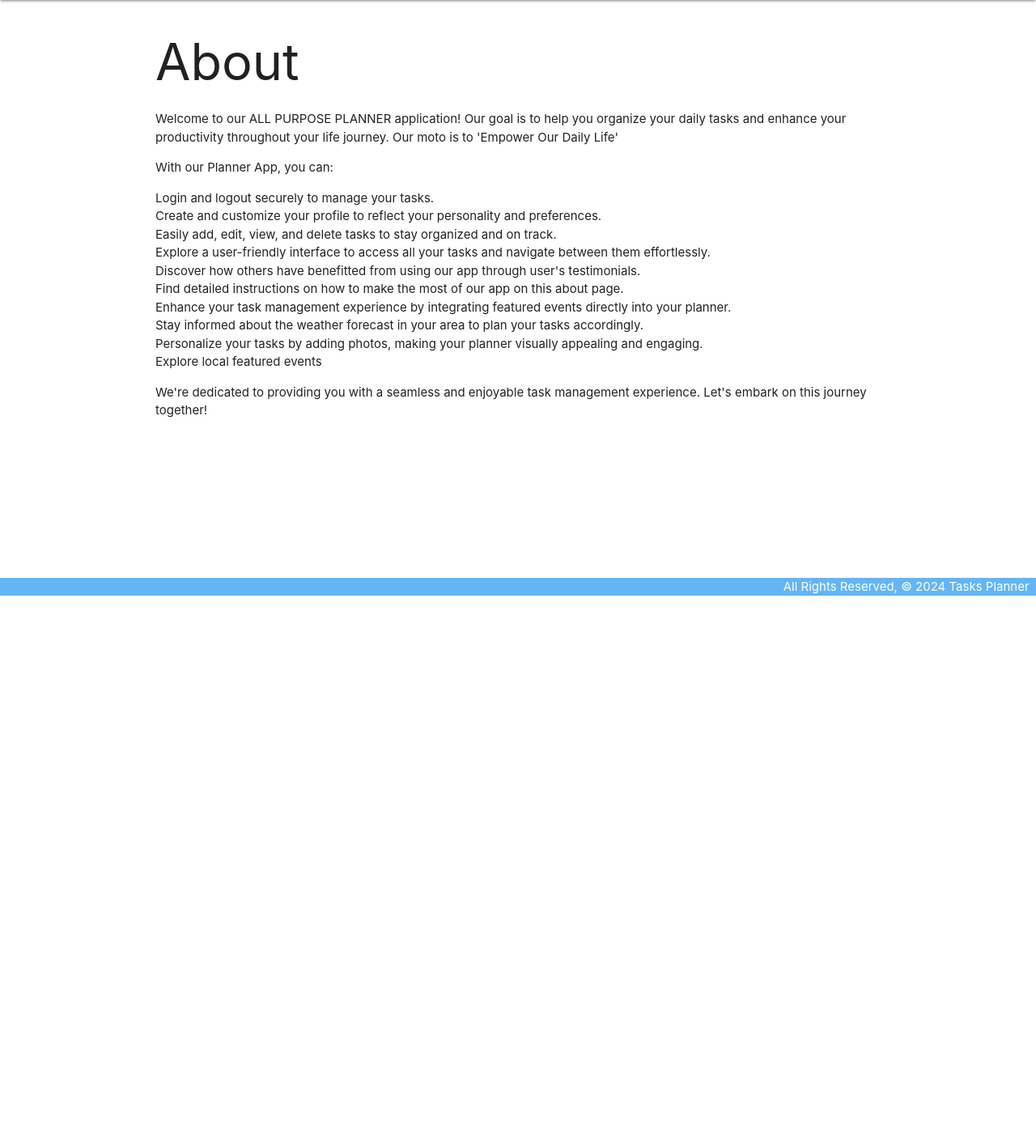
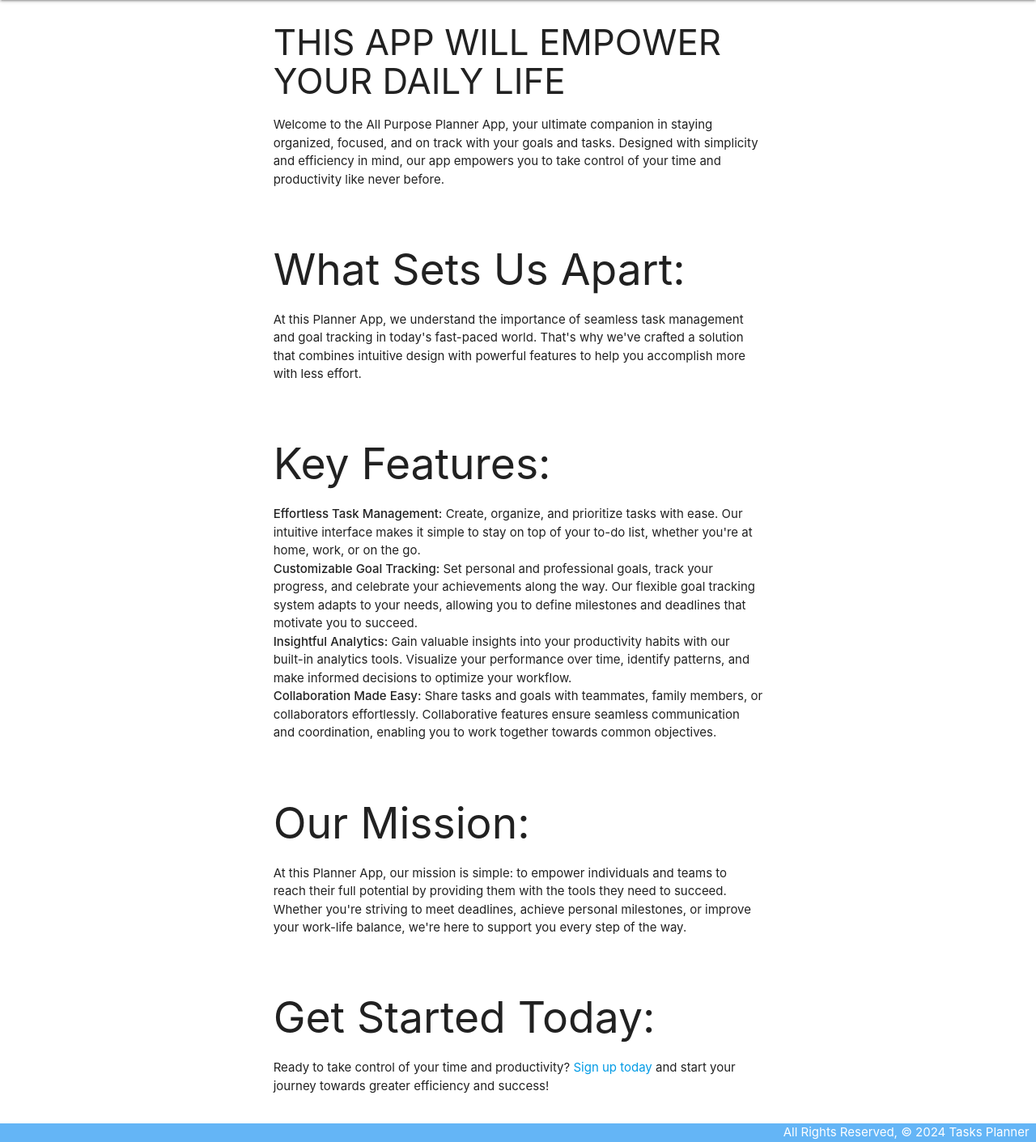
Before and after one commit to MarkB28Jr/all_purpose_planner, a Django app: page /about/ in a window 1280 px wide. Shown: the part 64-1475 px from the top of the page at 81% size. Before the commit the page ends 800 px from the top, so only its background shows below. Run offline with Django 5.2, Linux system fonts and the light colour scheme.

Commit message:
More Updating

```diff
--- a/main_app/templates/about.html
+++ b/main_app/templates/about.html
@@ -1,24 +1,47 @@
 {% extends 'base.html' %}
+
 {% block content %}
+<div class="container">
+    <div class="row">
+        <div class="col s12">
+            <h3>THIS APP WILL EMPOWER YOUR DAILY LIFE</h3>
+            <p>Welcome to the All Purpose Planner App, your ultimate companion in staying organized, focused, and on track with your goals and tasks. Designed with simplicity and efficiency in mind, our app empowers you to take control of your time and productivity like never before.</p>
 
-<h1>About</h1>
+        </div>
+    </div>
 
-<p>Welcome to our ALL PURPOSE PLANNER application! Our goal is to help you organize your daily tasks and enhance your productivity throughout your life journey. Our moto is to 'Empower Our Daily Life'</p>
+    <div class="row">
+        <div class="col s12">
+            <h2>What Sets Us Apart:</h2>
+            <p>At this Planner App, we understand the importance of seamless task management and goal tracking in today's fast-paced world. That's why we've crafted a solution that combines intuitive design with powerful features to help you accomplish more with less effort.</p>
+        </div>
+    </div>
 
-<p>With our Planner App, you can:</p>
-<ul>
-  <li>Login and logout securely to manage your tasks.</li>
-  <li>Create and customize your profile to reflect your personality and preferences.</li>
-  <li>Easily add, edit, view, and delete tasks to stay organized and on track.</li>
-  <li>Explore a user-friendly interface to access all your tasks and navigate between them effortlessly.</li>
-  <li>Discover how others have benefitted from using our app through user's testimonials.</li>
-  <li>Find detailed instructions on how to make the most of our app on this about page.</li>
-  <li>Enhance your task management experience by integrating featured events directly into your planner.</li>
-  <li>Stay informed about the weather forecast in your area to plan your tasks accordingly.</li>
-  <li>Personalize your tasks by adding photos, making your planner visually appealing and engaging.</li>
-  <li>Explore local featured events</li>
-</ul>
+    <div class="row">
+        <div class="col s12">
+            <h2>Key Features:</h2>
+            <ul>
+                <li><strong>Effortless Task Management:</strong> Create, organize, and prioritize tasks with ease. Our intuitive interface makes it simple to stay on top of your to-do list, whether you're at home, work, or on the go.</li>
+                <li><strong>Customizable Goal Tracking:</strong> Set personal and professional goals, track your progress, and celebrate your achievements along the way. Our flexible goal tracking system adapts to your needs, allowing you to define milestones and deadlines that motivate you to succeed.</li>
+                <li><strong>Insightful Analytics:</strong> Gain valuable insights into your productivity habits with our built-in analytics tools. Visualize your performance over time, identify patterns, and make informed decisions to optimize your workflow.</li>
+                <li><strong>Collaboration Made Easy:</strong> Share tasks and goals with teammates, family members, or collaborators effortlessly. Collaborative features ensure seamless communication and coordination, enabling you to work together towards common objectives.</li>
+            </ul>
+        </div>
+    </div>
 
-<p>We're dedicated to providing you with a seamless and enjoyable task management experience. Let's embark on this journey together!</p>
+    <div class="row">
+        <div class="col s12">
+            <h2>Our Mission:</h2>
+            <p>At this Planner App, our mission is simple: to empower individuals and teams to reach their full potential by providing them with the tools they need to succeed. Whether you're striving to meet deadlines, achieve personal milestones, or improve your work-life balance, we're here to support you every step of the way.
+            </p>
+        </div>
+    </div>
 
+    <div class="row">
+        <div class="col s12">
+            <h2>Get Started Today:</h2>
+            <p>Ready to take control of your time and productivity? <a href="{% url 'signup' %}">Sign up today</a> and start your journey towards greater efficiency and success!</p>
+        </div>
+    </div>
+</div>
 {% endblock %}
```
Also changed, not shown: main_app/templates/home.html (+19 -13 lines).
